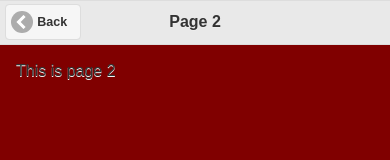
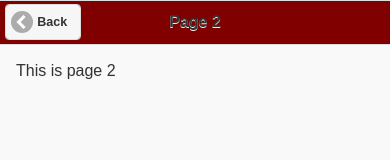
Before and after one commit to manachait/sw328L2ex4, a plain HTML site: page page2.html in a window 390 px wide. Drawn offline with Linux system fonts and the light colour scheme; some packages are replaced by stand-ins of ours.

Commit message:
change code

```diff
--- a/page2.html
+++ b/page2.html
@@ -9,9 +9,8 @@
 </script>
 </head>
 <body>
-<div data-role="page" id="page2" style="background-color: maroon"
-     data-transition="fade">
-    <div data-role="header">
+<div data-role="page" id="page2" data-transition="slide">
+    <div data-role="header" style="background-color: maroon">
         <h1>Page 2</h1>
         <a href="#" data-rel="back" class="ui-btn ui-btn-left
         ui-btn-icon-left ui-icon-carat-l ui-corner-all">
```
